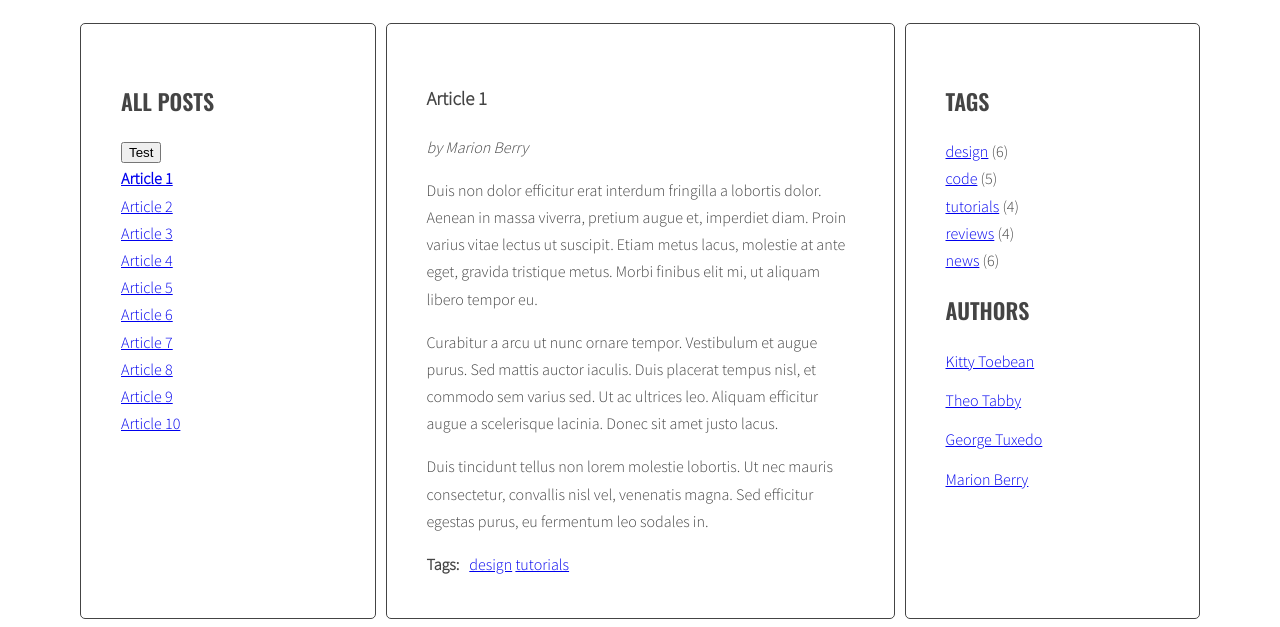
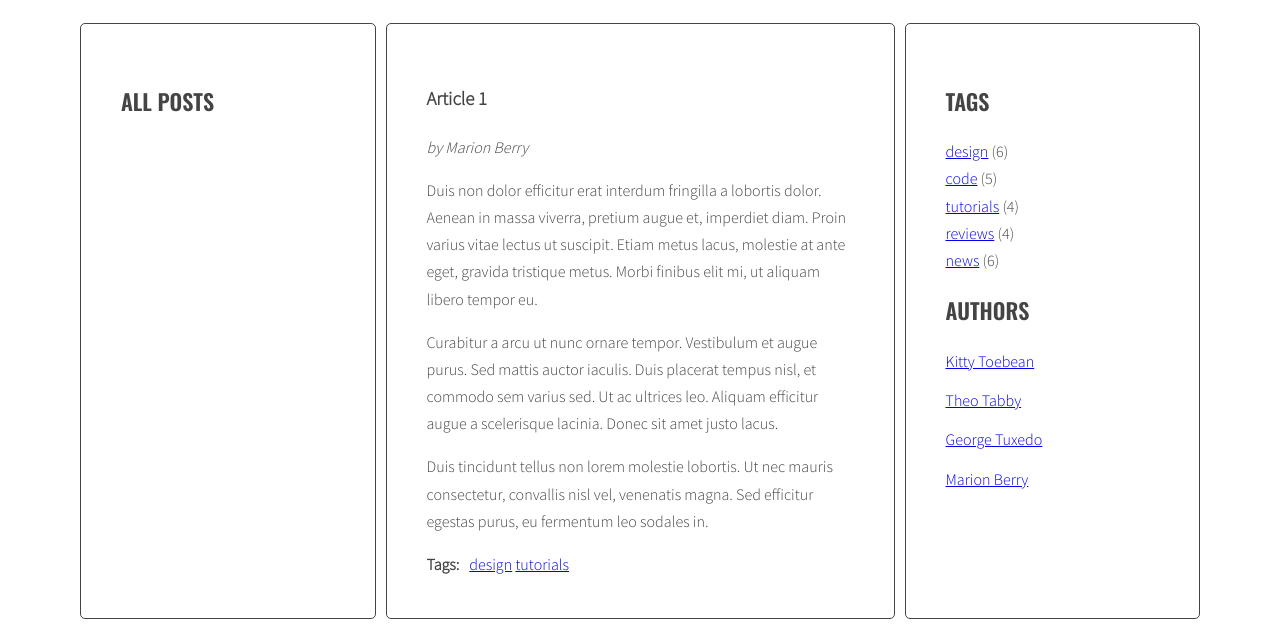
Before and after one commit to jarekm80/javascript-blog, a website: page index.html in a window 1280 px wide. Both pictures are taken after a click on the link "Article 1". Shown: the part 220-847 px from the top of the page. Drawn offline with nearby package versions, Linux system fonts and the light colour scheme.

Commit message:
clear left panel (titleList)

```diff
--- a/index.html
+++ b/index.html
@@ -12,7 +12,6 @@
           <main class="wrapper">
             <aside class="sidebar">
               <h2 class="section-title">All posts</h2>
-              <button id="test-button">Test</button>
               <ul class="list titles">
                 <li><a href="#article-1" class="active"><span>Article 1</span></a></li>
                 <li><a href="#article-2"><span>Article 2</span></a></li>
--- a/js/script.js
+++ b/js/script.js
@@ -34,9 +34,38 @@ const titleClickHandler = function(event){
 
     /* [DONE] add class 'active' to the correct article */
     targetArticle.classList.add('active');
+
+    generateTitleLinks();
   }
 
   const links = document.querySelectorAll('.titles a');
     for(let link of links){
     link.addEventListener('click', titleClickHandler);
+
+    const optArticleSelector = '.post',
+    optTitleSelector = '.post-title',
+    optTitleListSelector = '.titles';
+
+  function generateTitleLinks(){
+
+    /* remove contents of titleList */
+//Na cholere ???????
+//    const titleList = document.querySelector(optTitleListSelector);
+    document.querySelector(optTitleListSelector).innerHTML='';
+    /* for each article */
+
+      /* get the article id */
+
+      /* find the title element */
+
+      /* get the title from the title element */
+
+      /* create HTML of the link */
+
+      /* insert link into titleList */
+
   }
+
+
+
+  }
```
